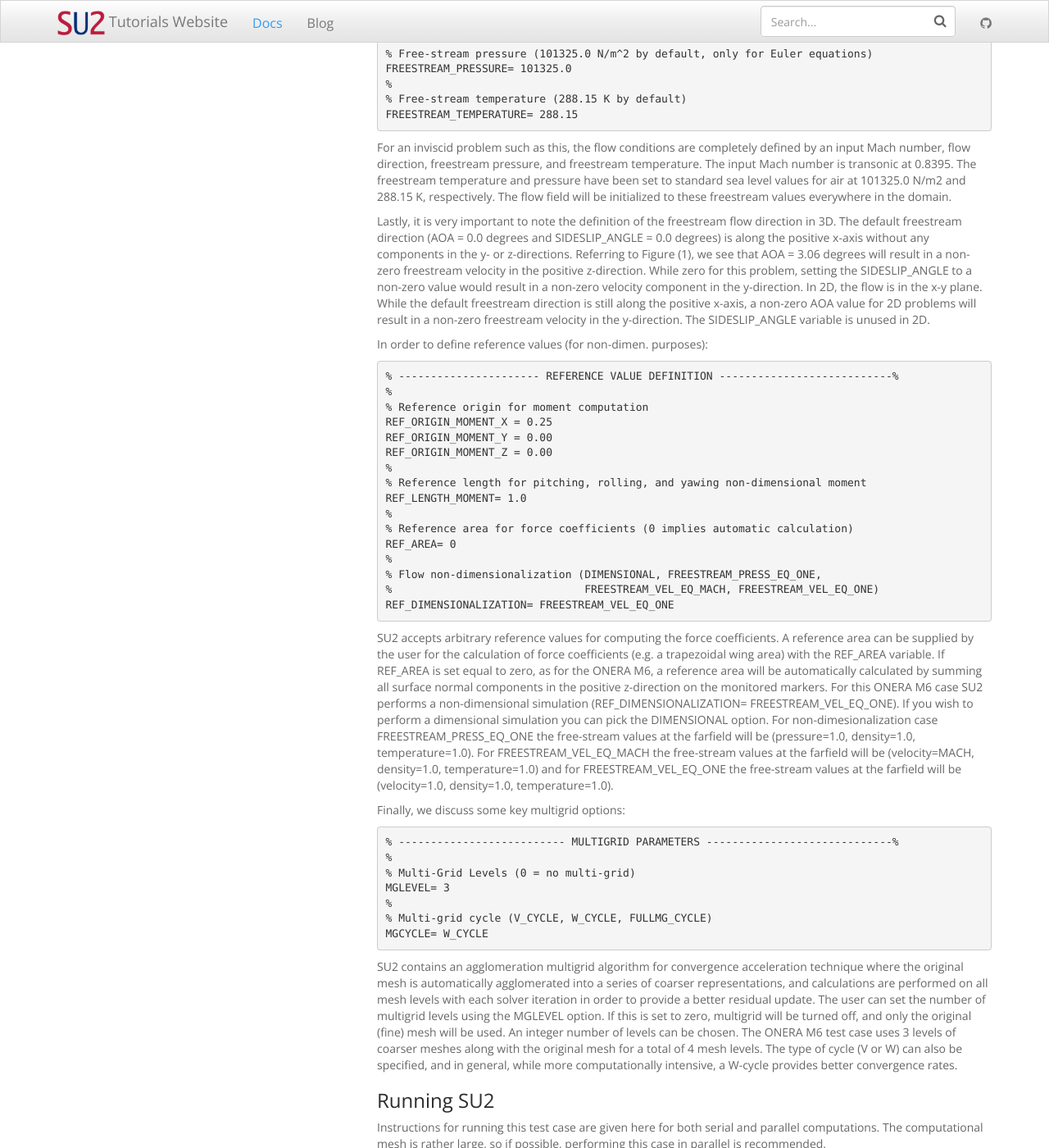
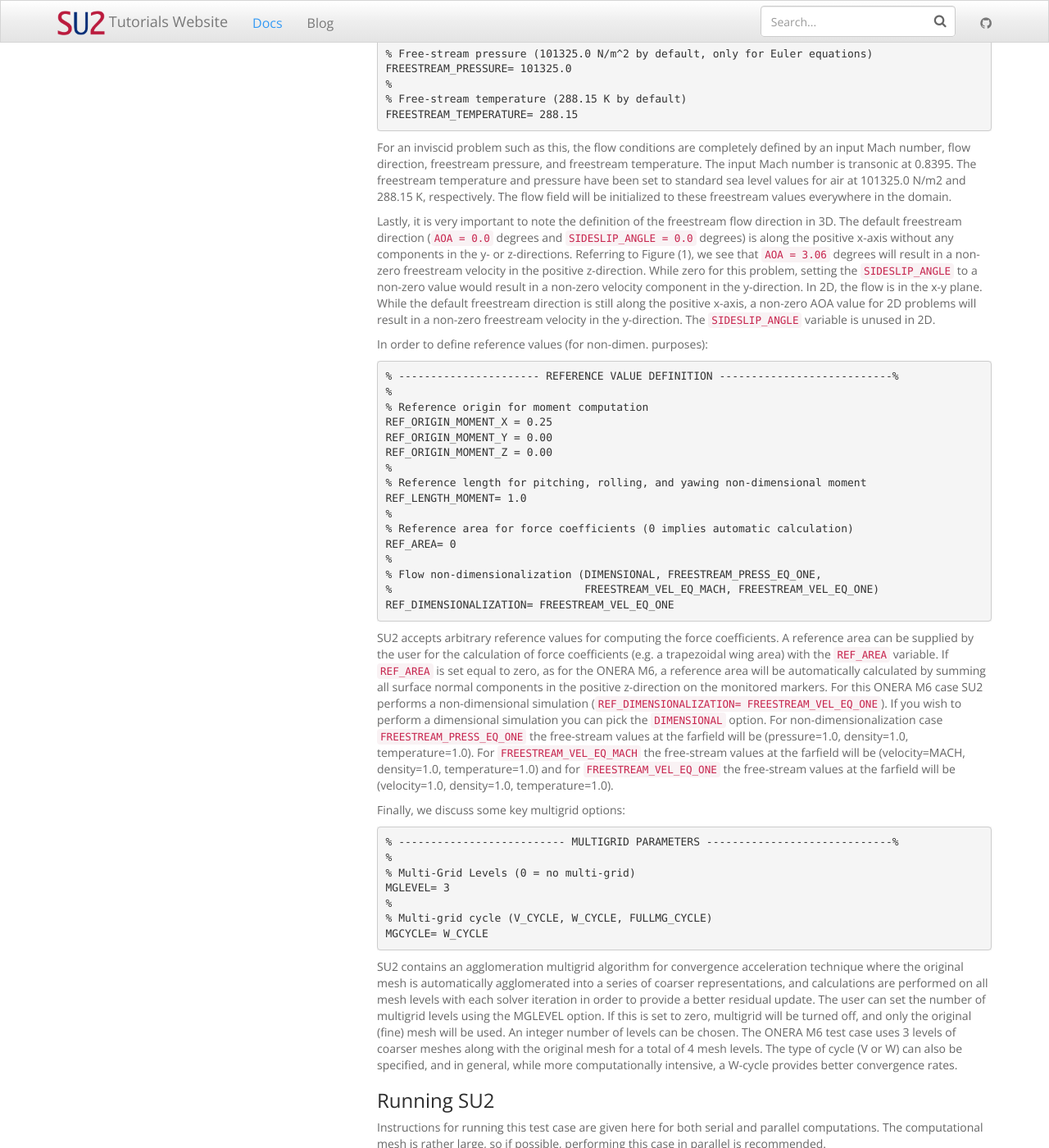
Before and after one commit to tdunning/Tutorials, a Jekyll site: the page built from _docs/basic_features/Inviscid_OneraM6.md, in a window 1280 px wide and 1400 px high, scrolled down 3540 px. Shown: the whole window at 82% size. Built offline with Jekyll 4.4.1, drawn with Linux system fonts in a browser that asks for light colours; nearby versions of some CDN libraries; comment, search, counter and statistics services are not loaded; some of the changed text lies outside the part shown.

Commit message:
Update Inviscid_OneraM6.md

````diff
--- a/_docs/basic_features/Inviscid_OneraM6.md
+++ b/_docs/basic_features/Inviscid_OneraM6.md
@@ -40,7 +40,7 @@
 
 ### Mesh Description
 
-The computational domain is a large parallelepiped with the wing half-span on one boundary in the x-z plane. The mesh provided in the tutorial resources directory listed above is a relatively coarse mesh provided that will complete in less time, but provide less accurate results. Users interested in obtaining more accurate results should use the finer mesh (mesh_ONERAM6_inv_FFD.su2) and associated config file (inv_oneram6_adv.cfg) provided in Tutorials/Constrained_Optimal_Shape_Design. The results shown in this tutorial use the finer mesh.
+The computational domain is a large parallelepiped with the wing half-span on one boundary in the x-z plane. The mesh provided in the tutorial resources directory listed above is a relatively coarse mesh provided that will complete in less time, but provide less accurate results. Users interested in obtaining more accurate results should use the finer mesh ([mesh_ONERAM6_inv_FFD.su2](../../Constrained_Optimal_Shape_Design/mesh_ONERAM6_inv_FFD.su2)) and associated config file ([inv_oneram6_adv.cfg](../../Constrained_Optimal_Shape_Design/inv_oneram6_adv.cfg) provided in [Tutorials/Constrained_Optimal_Shape_Design](https://github.com/su2code/Tutorials/tree/master/Constrained_Optimal_Shape_Design). The results shown in this tutorial use the finer mesh.
 
 The finer mesh consists of 582,752 tetrahedral elements and 108,396 nodes. Three boundary conditions are employed: Euler wall on the wing surface, a far-field characteristic-based condition on the far-field markers, and a symmetry boundary condition for the marker where the wing half-span is attached. The symmetry condition acts to mirror the flow about the x-z plane, reducing the complexity of the mesh and the computational cost. Images of the entire domain and the triangular elements on the wing surface are shown below.
 
@@ -74,7 +74,7 @@
 
 For an inviscid problem such as this, the flow conditions are completely defined by an input Mach number, flow direction, freestream pressure, and freestream temperature. The input Mach number is transonic at 0.8395. The freestream temperature and pressure have been set to standard sea level values for air at 101325.0 N/m2 and 288.15 K, respectively. The flow field will be initialized to these freestream values everywhere in the domain.
 
-Lastly, it is very important to note the definition of the freestream flow direction in 3D. The default freestream direction (AOA = 0.0 degrees and SIDESLIP_ANGLE = 0.0 degrees) is along the positive x-axis without any components in the y- or z-directions. Referring to Figure (1), we see that AOA = 3.06 degrees will result in a non-zero freestream velocity in the positive z-direction. While zero for this problem, setting the SIDESLIP_ANGLE to a non-zero value would result in a non-zero velocity component in the y-direction. In 2D, the flow is in the x-y plane. While the default freestream direction is still along the positive x-axis, a non-zero AOA value for 2D problems will result in a non-zero freestream velocity in the y-direction. The SIDESLIP_ANGLE variable is unused in 2D.
+Lastly, it is very important to note the definition of the freestream flow direction in 3D. The default freestream direction (`AOA = 0.0` degrees and `SIDESLIP_ANGLE = 0.0` degrees) is along the positive x-axis without any components in the y- or z-directions. Referring to Figure (1), we see that `AOA = 3.06` degrees will result in a non-zero freestream velocity in the positive z-direction. While zero for this problem, setting the `SIDESLIP_ANGLE` to a non-zero value would result in a non-zero velocity component in the y-direction. In 2D, the flow is in the x-y plane. While the default freestream direction is still along the positive x-axis, a non-zero AOA value for 2D problems will result in a non-zero freestream velocity in the y-direction. The `SIDESLIP_ANGLE` variable is unused in 2D.
 
 In order to define reference values (for non-dimen. purposes):
 ```
@@ -96,7 +96,7 @@
 REF_DIMENSIONALIZATION= FREESTREAM_VEL_EQ_ONE
 ```
 
-SU2 accepts arbitrary reference values for computing the force coefficients. A reference area can be supplied by the user for the calculation of force coefficients (e.g. a trapezoidal wing area) with the REF_AREA variable. If REF_AREA is set equal to zero, as for the ONERA M6, a reference area will be automatically calculated by summing all surface normal components in the positive z-direction on the monitored markers. For this ONERA M6 case SU2 performs a non-dimensional simulation (REF_DIMENSIONALIZATION= FREESTREAM_VEL_EQ_ONE). If you wish to perform a dimensional simulation you can pick the DIMENSIONAL option. For non-dimesionalization case FREESTREAM_PRESS_EQ_ONE the free-stream values at the farfield will be (pressure=1.0, density=1.0, temperature=1.0). For FREESTREAM_VEL_EQ_MACH the free-stream values at the farfield will be (velocity=MACH, density=1.0, temperature=1.0) and for FREESTREAM_VEL_EQ_ONE the free-stream values at the farfield will be (velocity=1.0, density=1.0, temperature=1.0).
+SU2 accepts arbitrary reference values for computing the force coefficients. A reference area can be supplied by the user for the calculation of force coefficients (e.g. a trapezoidal wing area) with the `REF_AREA` variable. If `REF_AREA` is set equal to zero, as for the ONERA M6, a reference area will be automatically calculated by summing all surface normal components in the positive z-direction on the monitored markers. For this ONERA M6 case SU2 performs a non-dimensional simulation (`REF_DIMENSIONALIZATION= FREESTREAM_VEL_EQ_ONE`). If you wish to perform a dimensional simulation you can pick the `DIMENSIONAL` option. For non-dimensionalization case `FREESTREAM_PRESS_EQ_ONE` the free-stream values at the farfield will be (pressure=1.0, density=1.0, temperature=1.0). For `FREESTREAM_VEL_EQ_MACH` the free-stream values at the farfield will be (velocity=MACH, density=1.0, temperature=1.0) and for `FREESTREAM_VEL_EQ_ONE` the free-stream values at the farfield will be (velocity=1.0, density=1.0, temperature=1.0).
 
 Finally, we discuss some key multigrid options:
 ```
@@ -119,17 +119,17 @@
 
 The wing simulation is relatively large, but should still fit on a single-core machine. To run this test case, follow these steps at a terminal command line:
  1. Move to the directory containing the config file (inv_ONERAM6.cfg) and the mesh file (mesh_ONERAM6_inv_ffd.su2). Make sure that the SU2 tools were compiled, installed, and that their install location was added to your path.
- 2. Run the executable by entering "SU2_CFD inv_ONERAM6.cfg" at the command line.
+ 2. Run the executable by entering `SU2_CFD inv_ONERAM6.cfg` at the command line.
  3. SU2 will print residual updates with each iteration of the flow solver, and the simulation will terminate after reaching the specified convergence criteria.
  4. Files containing the results will be written upon exiting SU2. The flow solution can be visualized in ParaView (.vtk) or Tecplot (.dat for ASCII).
 
 #### In Parallel
 
 If SU2 has been built with parallel support, the recommended method for running a parallel simulation is through the use of the parallel_computation.py python script. This automatically handles the execution of SU2_CFD, and the writing of the solution files using SU2_SOL. Follow these steps to run the ONERA M6 case in parallel:
- 1. Move to the directory containing the config file (inv_ONERAM6.cfg) and the mesh file (mesh_ONERAM6_inv_ffd.su2). Make sure that the SU2 tools were compiled, installed, and that their install location was added to your path.
+ 1. Move to the directory containing the config file ([inv_ONERAM6.cfg](../../Inviscid_OneraM6/inv_ONERAM6.cfg)) and the mesh file ([mesh_ONERAM6_inv_ffd.su2](../../Inviscid_OneraM6/mesh_ONERAM6_inv_ffd.su2)). Make sure that the SU2 tools were compiled, installed, and that their install location was added to your path.
  2. Run the python script by entering "parallel_computation.py -f inv_ONERAM6.cfg -n NP" at the command line with NP being the number of processors to be used for the simulation.
  3. SU2 will print residual updates with each iteration of the flow solver, and the simulation will terminate after reaching the specified convergence criteria.
- 4. The python script will automatically call the SU2_SOL executable for merging the decomposed solution files from each processor into a single file. The files containing the results will be written upon exiting SU2. The flow solution can then be visualized in ParaView (.vtk) or Tecplot (.dat for ASCII).
+ 4. The python script will automatically call the `SU2_SOL` executable for merging the decomposed solution files from each processor into a single file. The files containing the results will be written upon exiting SU2. The flow solution can then be visualized in ParaView (.vtk) or Tecplot (.dat for ASCII).
 
 ### Results
 
````
